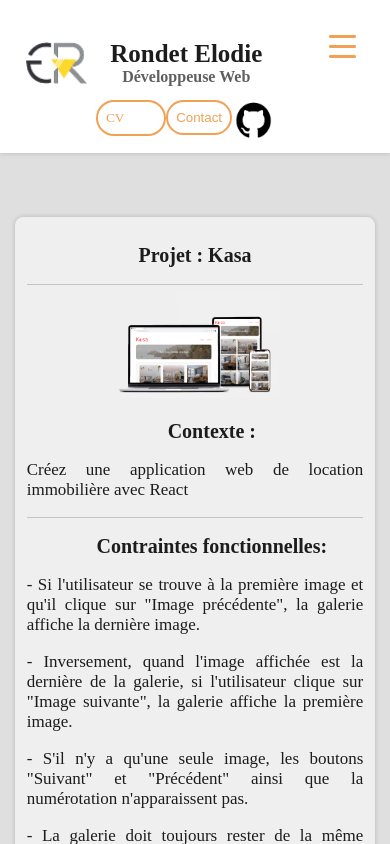
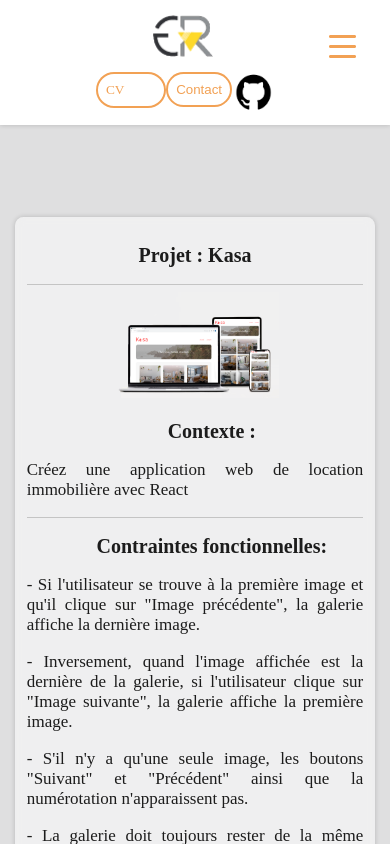
Before and after one commit to elodie-rondet/portfolio, a React (Create React App) app: page /kasa in a window 390 px wide. Shown: the top 844 px of the page. Built offline with nearby package versions, Linux system fonts and the light colour scheme.

Commit message:
"sauvegarde"

```diff
--- a/src/sass/header.scss
+++ b/src/sass/header.scss
@@ -259,11 +259,11 @@
 animation: title-append .3s ease-out .3s both;
 padding-left: 20%;
 @media(max-width: 767px){
-  margin-left: -120%;
-  margin-top: -15%;
-  animation: title-append 0.3s ease-out 0.3s both;
-  margin-bottom: -20%;
-  width: 18%;
+  margin-left: -55%;
+    margin-top: 2%;
+    animation: title-append 0.3s ease-out 0.3s both;
+    margin-bottom: -5%;
+    width: 18%;
 }
 @media(min-width: 767.01px) and (max-width: 1023px){
   margin-left: -130%;
@@ -337,17 +337,18 @@
 
 .header_titles_title {
 font-family: Raleway-Medium;
-font-size: 25px;
+font-size: 23px;
 margin-bottom: 0;
 margin-top: 8px;
-margin-left: 0%;
+margin-left: 5%;
+width: 100%;
 @media(min-width: 767.01px) and (max-width: 1023px){
-  margin-left: -60%;
+  margin-left: -31%;
   font-size: 20px;
   margin-top: -5%;
   }
   @media(max-width: 767px){
-    margin-left: -10%;
+    display:none;
     }
 }
 
@@ -356,13 +357,14 @@
     margin-top: 0;
     opacity: .7;
 	margin-left: 25%;
-  margin-left: 0%;
+  margin-left: 5%;
+  width: 100%;
   @media(min-width: 767.01px) and (max-width: 1023px){
-    margin-left: -55%;
+    margin-left: -28%;
     font-size: 20px;
   }
   @media(max-width: 767px){
-    margin-left: -10%;
+    display:none;
     }
 }
 
--- a/src/sass/intro.scss
+++ b/src/sass/intro.scss
@@ -5,7 +5,11 @@
     margin-top: 150px!important;
     &_img {
         width: 17rem;
-        @media(max-width: 768px) {
+        @media(max-width: 767px) {
+            width: 10rem;
+            margin-left: 15%;
+        }
+        @media(min-width: 767.01px) and (min-width: 1023px) {
             width: 10rem;
             margin-left: 0%;
         }
```
